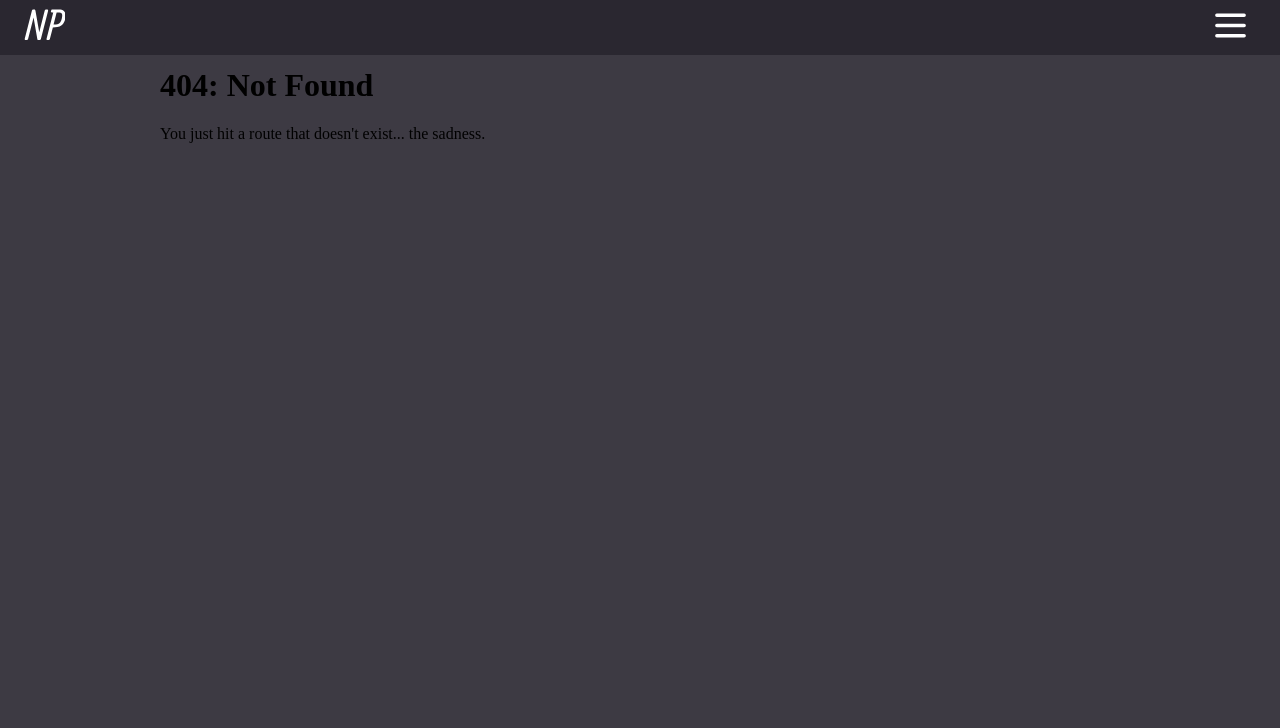
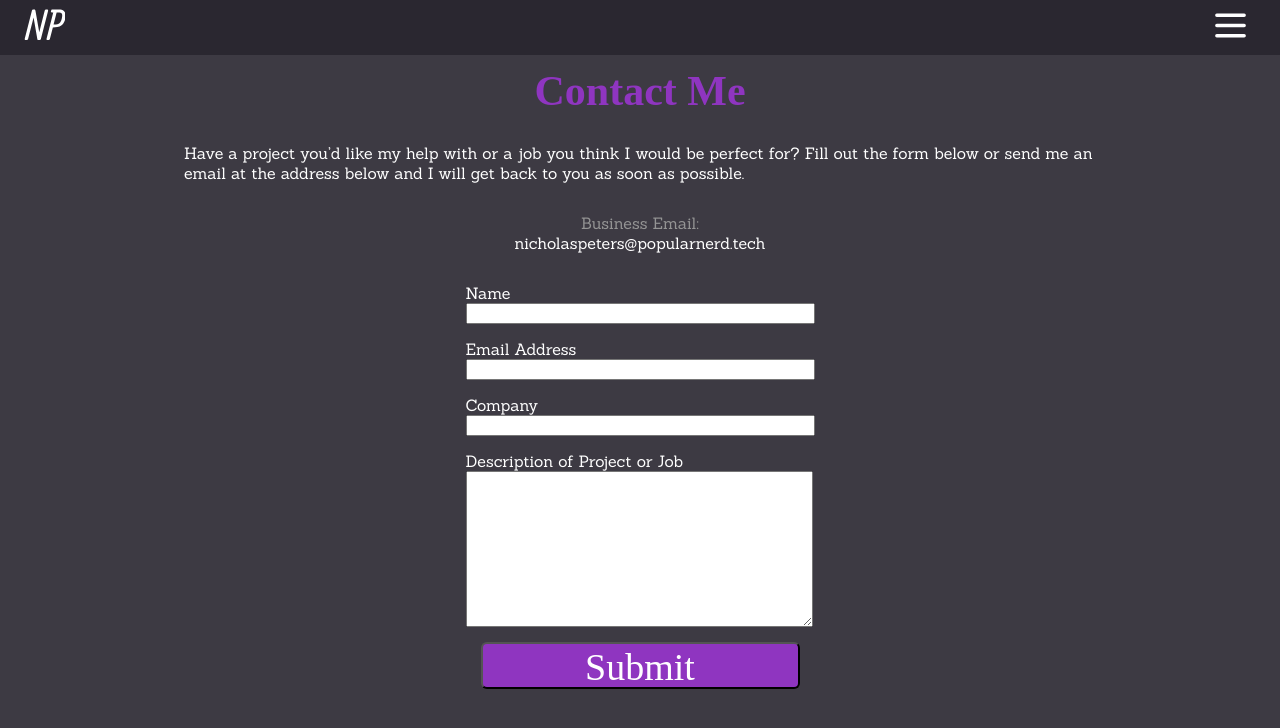
Before and after one commit to TheNootLinja/Portfolio-website-V2, a Gatsby site: page /contact in a window 1280 px wide. Before the commit this address had no page. Built offline with nearby package versions, Linux system fonts and the light colour scheme; Gatsby itself is replaced by a stand-in of ours; a web font is replaced by a local one.

Commit message:
Add content and styling for contact.js outlined in the design sketch

```diff
--- /dev/null
+++ b/src/PageStyles/contact.styles.css
@@ -0,0 +1,51 @@
+.contact-content {
+  width: 95%;
+  margin: auto;
+}
+
+.contact-form {
+  width: fit-content;
+  margin: auto;
+}
+
+.contact-form input,
+textarea {
+  display: block;
+  width: 341px;
+  margin-bottom: 15px;
+}
+
+.contact-form label {
+  color: white;
+  font-family: "Sanchez", serif;
+}
+
+.contact-form button {
+  font-family: "Allan", cursive;
+  width: 319px;
+  height: 47px;
+  border-radius: 6px;
+  background-color: hsl(279, 57%, 48%);
+  color: white;
+  font-size: 38px;
+}
+
+.email-label {
+  color: #949494;
+  display: block;
+  text-align: center;
+  margin: auto;
+}
+
+.email {
+  text-align: center;
+  margin-bottom: 30px;
+}
+
+.email-container {
+  margin-top: 30px;
+}
+
+.button-container {
+  text-align: center;
+}
--- a/src/components/layout.css
+++ b/src/components/layout.css
@@ -23,3 +23,9 @@ main {
   text-align: center;
   margin-top: 3px;
 }
+
+.content {
+  color: white;
+  margin: 0;
+  font-family: "Sanchez", serif;
+}
--- /dev/null
+++ b/src/pages/contact.js
@@ -0,0 +1,35 @@
+import * as React from "react"
+
+import Layout from "../components/layout"
+import Seo from "../components/seo"
+
+import "../PageStyles/contact.styles.css"
+
+const ContactPage = () => (
+  <Layout>
+    <Seo title="Projects" />
+    <h1 className="page-title">Contact Me</h1>
+    <p className="content contact-content">Have a project you’d like my help with or a job you think I would be
+        perfect for? Fill out the form below or send me an email at the address
+        below and I will get back to you as soon as possible.</p>
+    <div className="email-container">
+        <p className="content email-label">Business Email:</p>
+        <p className="content email">nicholaspeters@popularnerd.tech</p>
+    </div>
+    <form action="" className="contact-form">
+        <label htmlFor="name">Name</label>
+        <input type="text" name="name"/>
+        <label htmlFor="email">Email Address</label>
+        <input type="text" name="email"/>
+        <label htmlFor="company">Company</label>
+        <input type="text" name="company"/>
+        <label htmlFor="description">Description of Project or Job</label>
+        <textarea name="" id="description" cols="30" rows="10"></textarea>
+        <div className="button-container">
+            <button>Submit</button>
+        </div>
+    </form>
+  </Layout>
+)
+
+export default ContactPage
```
